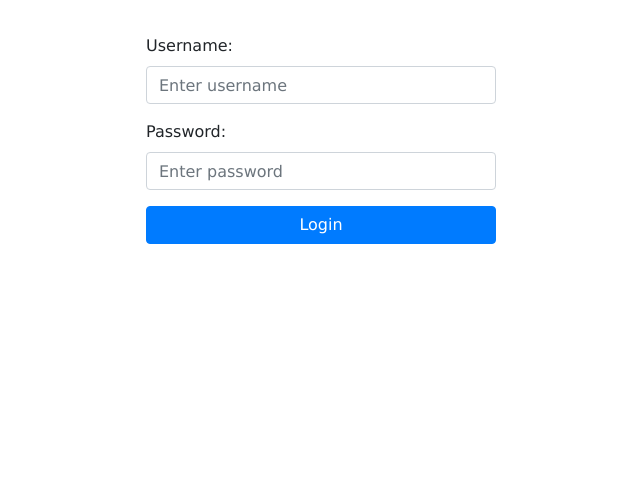
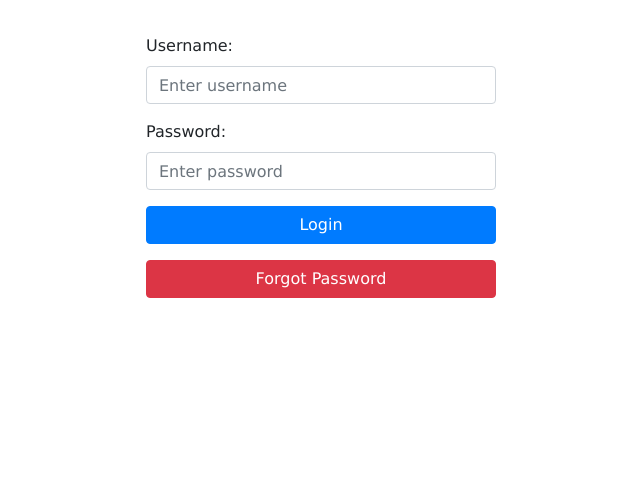
Before and after one commit to jasozh/TestQuest, a PHP site: page /login.php in a window 1280 px wide. Shown: the part 66-563 px from the top of the page, without its empty margins (319-959 px from the left). Run offline with PHP 8.4, Linux system fonts and the light colour scheme.

Commit message:
Add placeholder password forget in login.php

```diff
--- /dev/null
+++ b/forgotpassword.php
@@ -0,0 +1,4 @@
+<?php include 'header.php'; ?>
+<div class='body'>
+    <h1>TOO BAD</h1>
+</div>
--- a/login.php
+++ b/login.php
@@ -1,4 +1,10 @@
-<?php include 'header.php'; ?>
+<?php
+include 'header.php';
+
+if(!isset($_SESSION['login_error'])) {
+    $_SESSION['login_error'] = false;
+}
+?>
 
 <div class='body'>
     <div class='container'>
@@ -19,6 +25,18 @@
                         <button type='submit' class='btn btn-primary btn-block'>Login</button>
                     </div>
                 </form>
+                <form method='POST' action='forgotpassword.php'>
+                    <div class='form-group'>
+                        <button type='submit' action='forgotpassword.php' class='btn btn-danger btn-block'>Forgot
+                            Password</button>
+                    </div>
+                </form>
+                <?php
+                if($_SESSION['login_error'] == true) {
+                    echo "<div class='alert alert-danger'>Username or password incorrect.</div>";
+                    $_SESSION['login_error'] = false;
+                }
+                ?>
             </div>
             <div class='col-sm-4'></div>
         </div>
```
